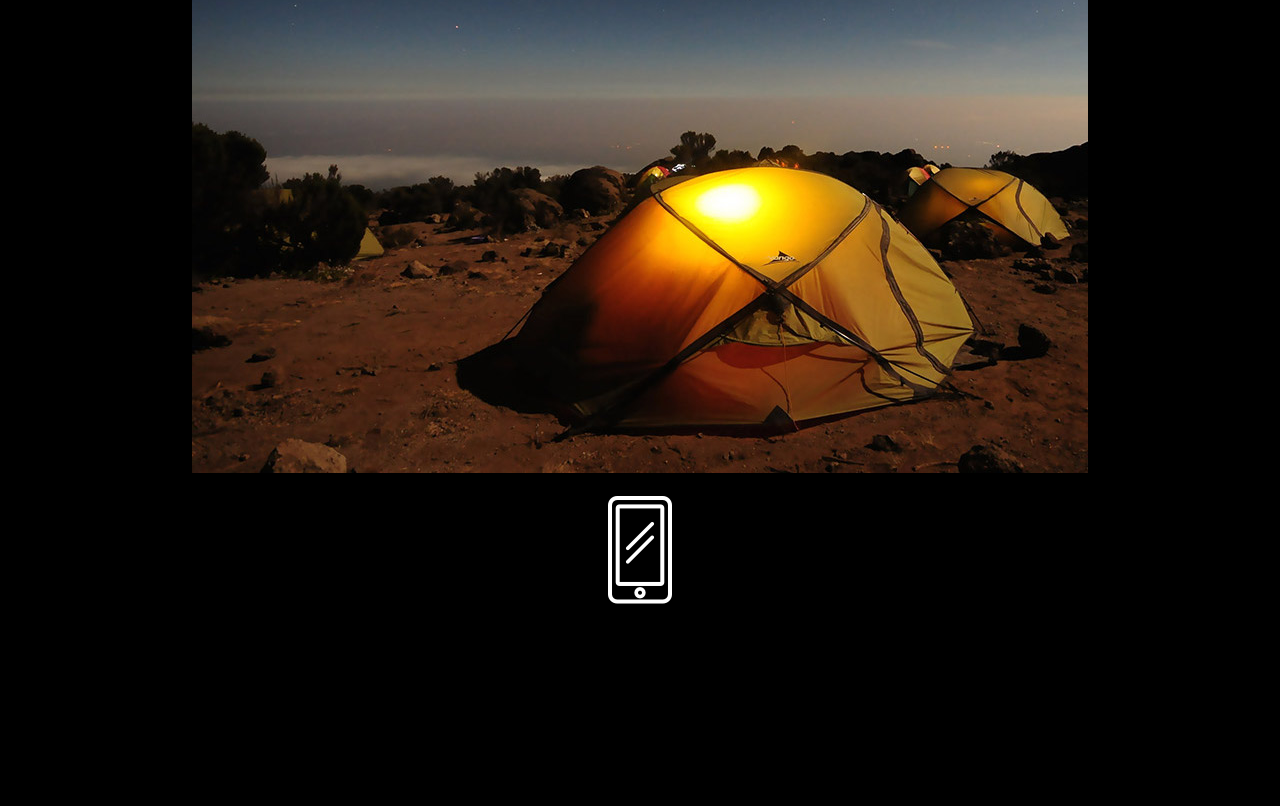
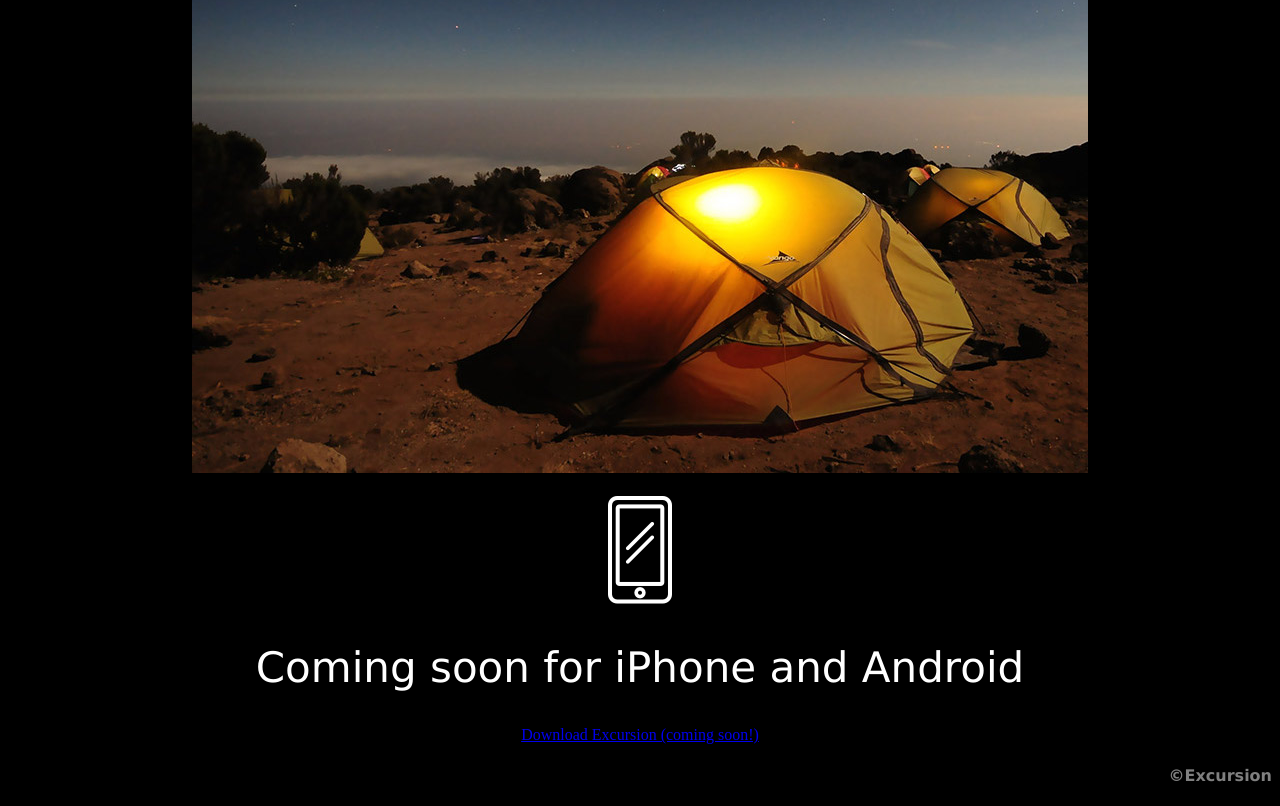
Before and after one commit to AMA7103/Excursion, a plain HTML site: page index.html in a window 1280 px wide. Shown: the part 573-1379 px from the top of the page. Before the commit the page ends 1189 px from the top, so only its background shows below. Drawn offline with Linux system fonts and the light colour scheme.

Commit message:
Finish project.

```diff
--- a/index.html
+++ b/index.html
@@ -19,6 +19,11 @@
                 <br>
                 <br>
                 <img src="./resources/images/Phone.png" alt="Phone">
+                <br>
+                  <h2>Coming soon for iPhone and Android</h2>
+                    <p><a href="#"> Download Excursion (coming soon!)</a>
+                    <h4 class="company">©Excursion</h4>
+
     </body>
 
   </html>
--- a/resources/css/style.css
+++ b/resources/css/style.css
@@ -21,3 +21,7 @@ h3.description {
   font-size: 21px;
   color: gray;
 }
+h4.company {
+  text-align: right;
+  color: gray;
+}
```
